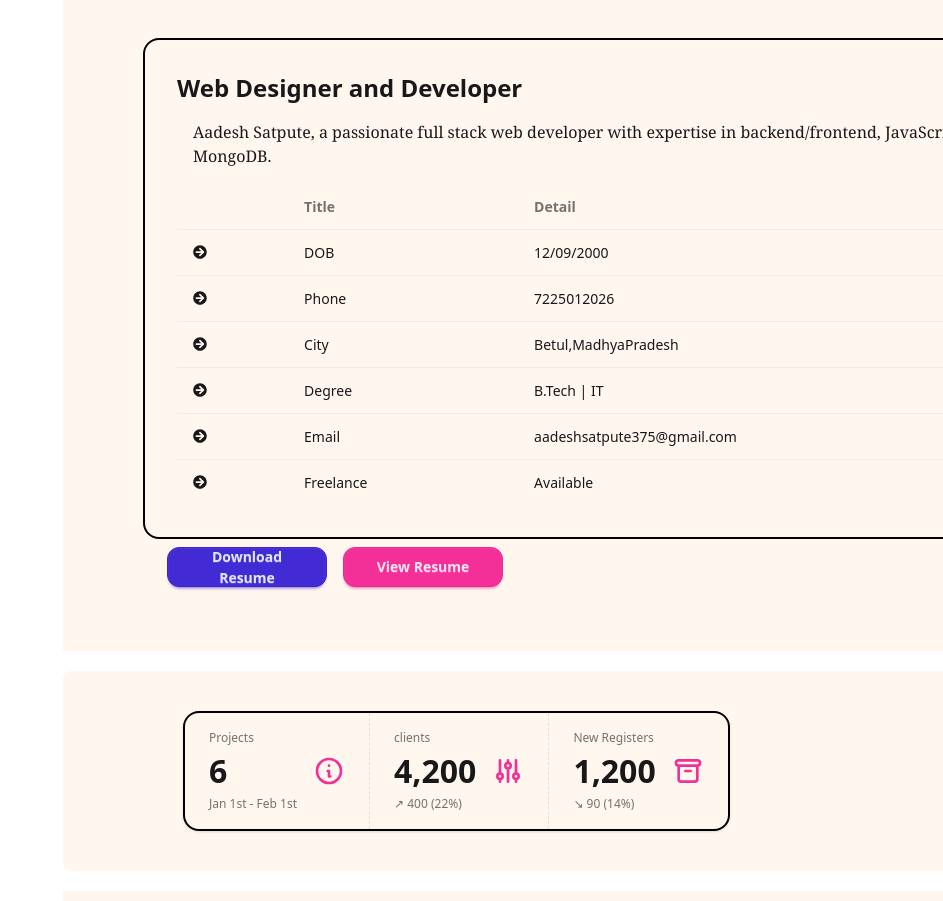
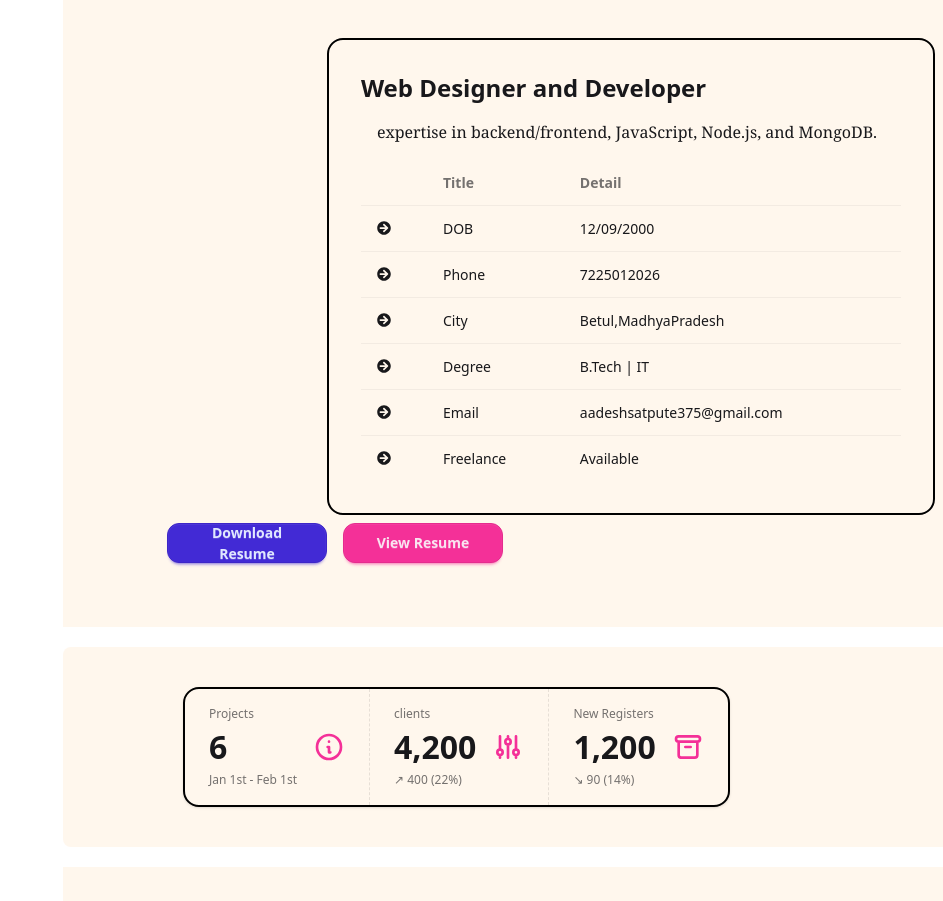
Before and after one commit to Aadinath1234/AnimatePortfolio, a React (Vite) app in the folder portfolio/: page / in a window 1280 px wide. Shown: the part 1875-2776 px from the top of the page, without its empty margins (337-1280 px from the left). Built offline with nearby package versions, Linux system fonts and the light colour scheme.

Commit message:
Update About.jsx

```diff
--- a/portfolio/src/components/About/About.jsx
+++ b/portfolio/src/components/About/About.jsx
@@ -116,7 +116,6 @@ function About() {
                 </div>
               </div>
               <p className="p-4 font-serif ">
-                Aadesh Satpute, a passionate full stack web developer with
                 expertise in backend/frontend, JavaScript, Node.js, and MongoDB.
               </p>
               <div>
```
